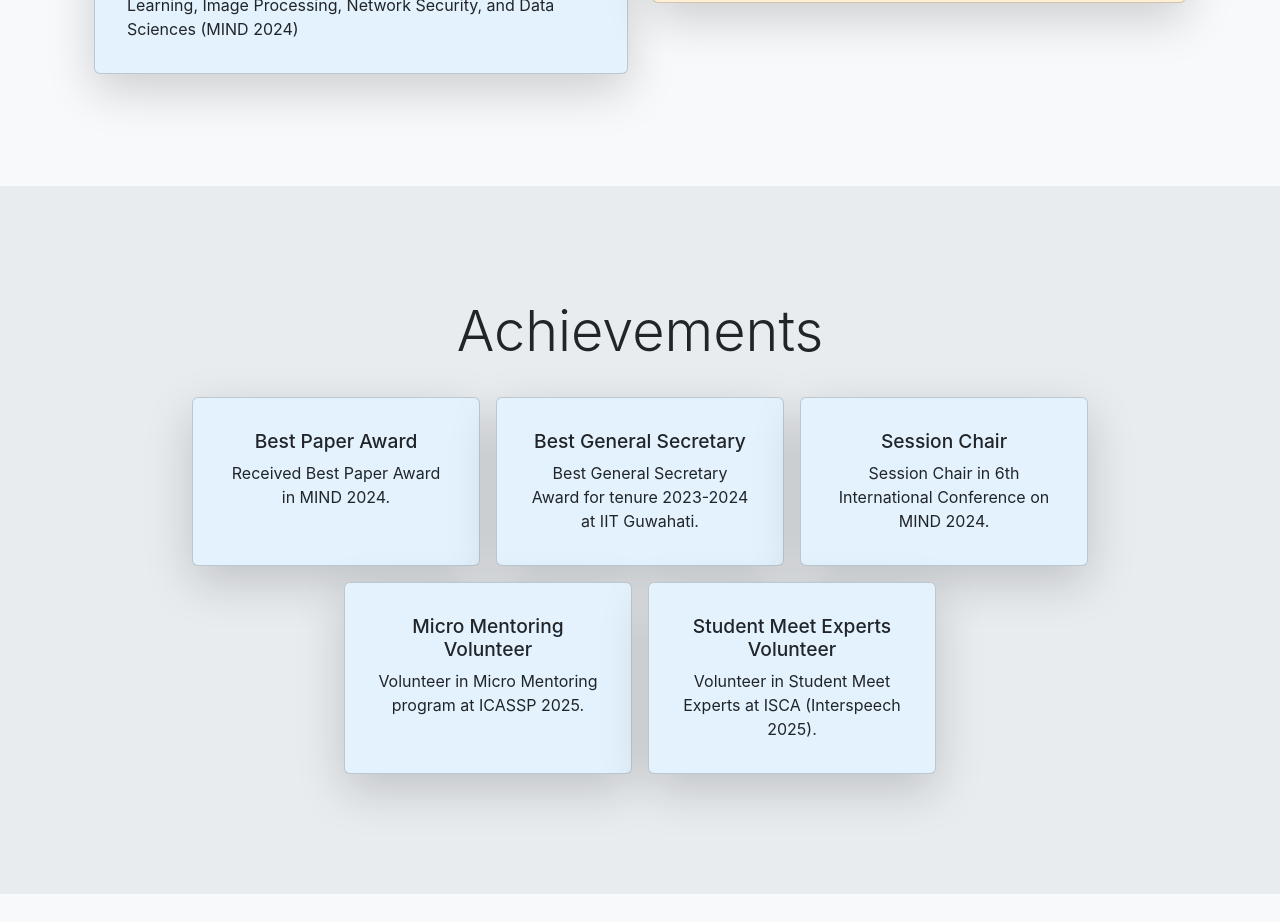
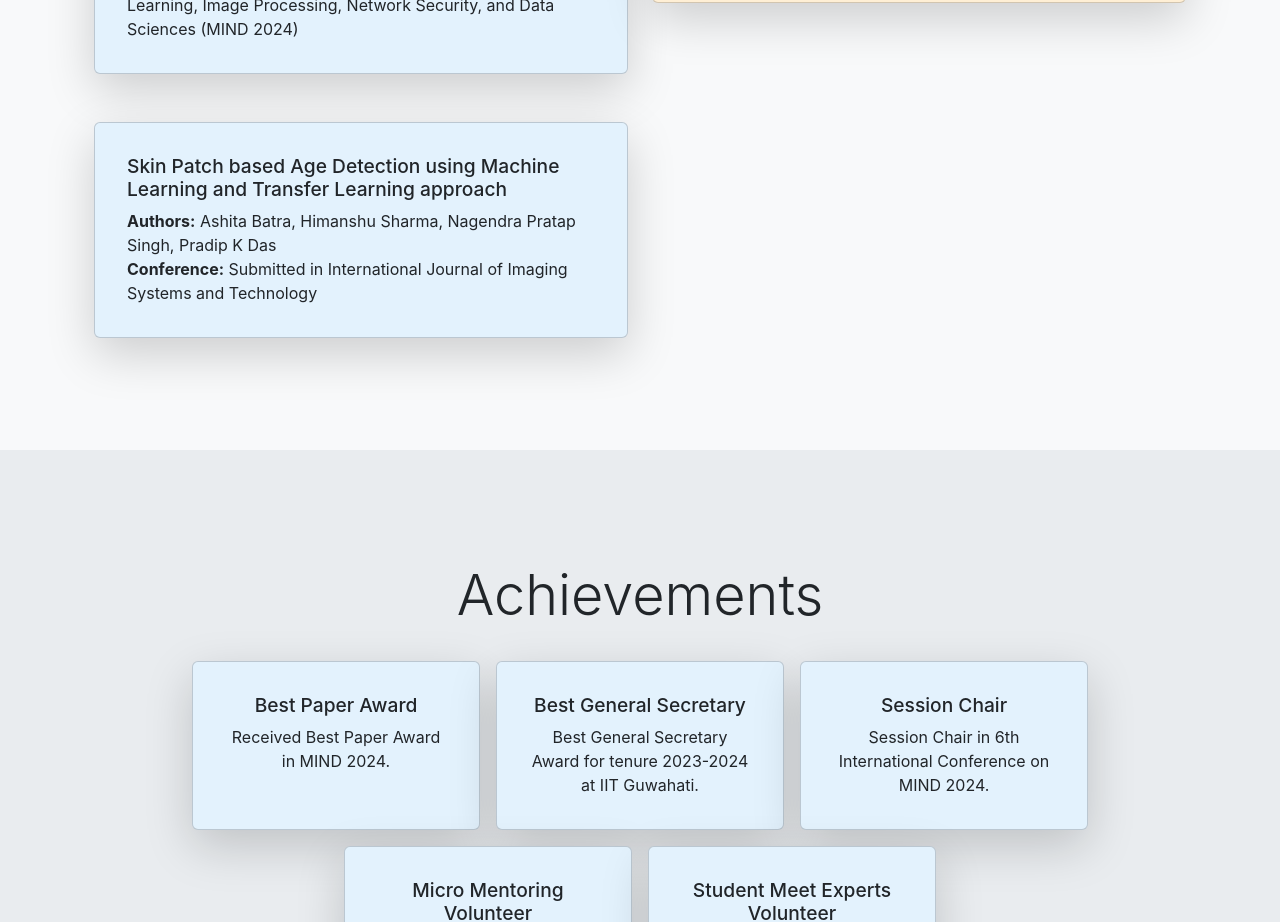
Before and after one commit to ASHITA-BATRA/Portfolio, a React (Create React App) app: page / in a window 1280 px wide. Shown: the part 4080-5002 px from the top of the page. Built offline with nearby package versions, Linux system fonts and the light colour scheme.

Commit message:
added journal

```diff
--- a/src/components/home/Project.jsx
+++ b/src/components/home/Project.jsx
@@ -74,6 +74,13 @@ const researchPapers = [
     conference: "EUSIPCO 2025",
     link: "",
     color:"#FFEFD5"
+  },
+    {
+    title: "Skin Patch based Age Detection using Machine Learning and Transfer Learning approach",
+    authors: "Ashita Batra, Himanshu Sharma, Nagendra Pratap Singh, Pradip K Das",
+    conference: "Submitted in International Journal of Imaging Systems and Technology",
+    link: "",
+    color:"#E3F2FD"
   }
 ];
 
```
